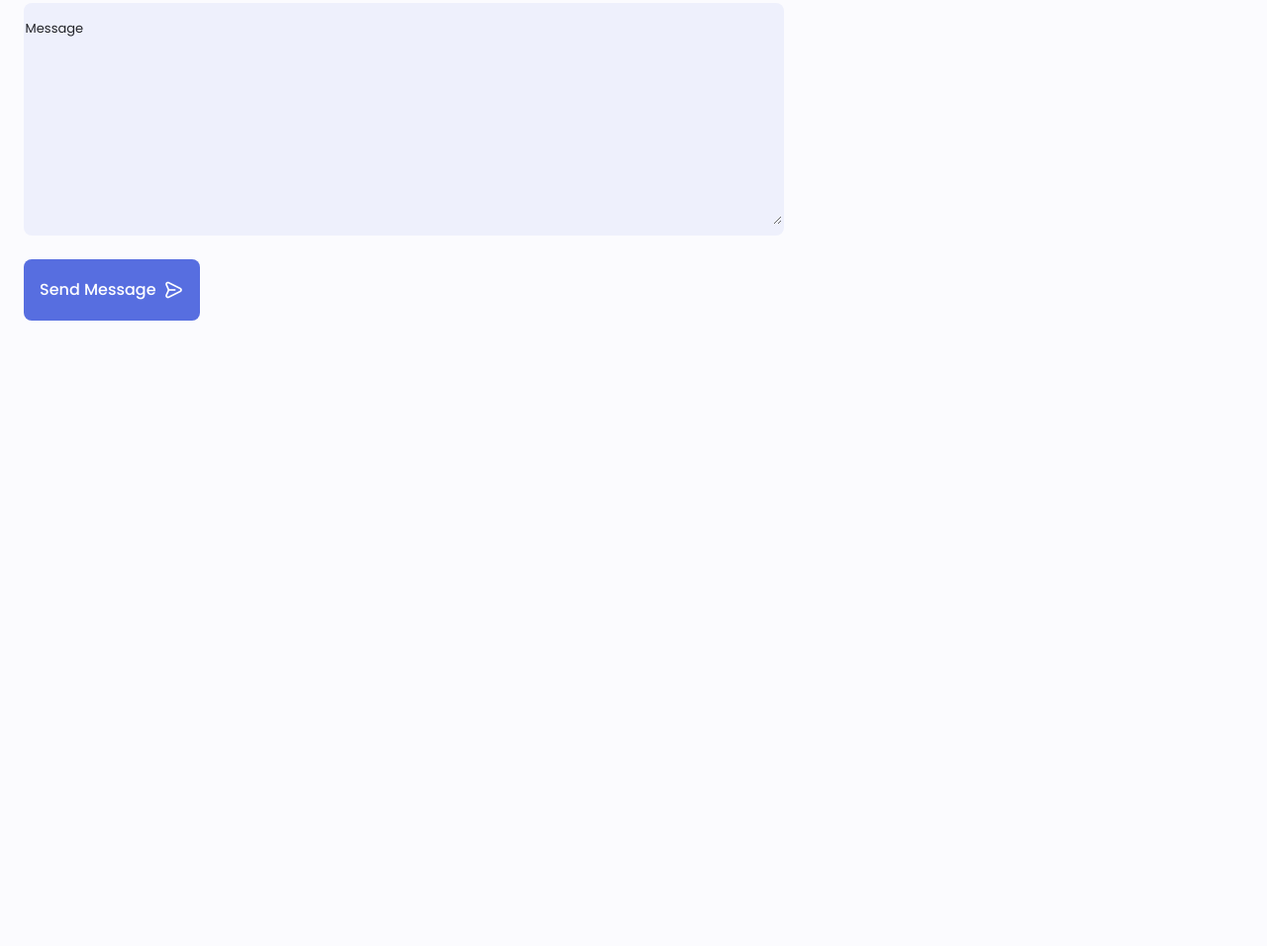
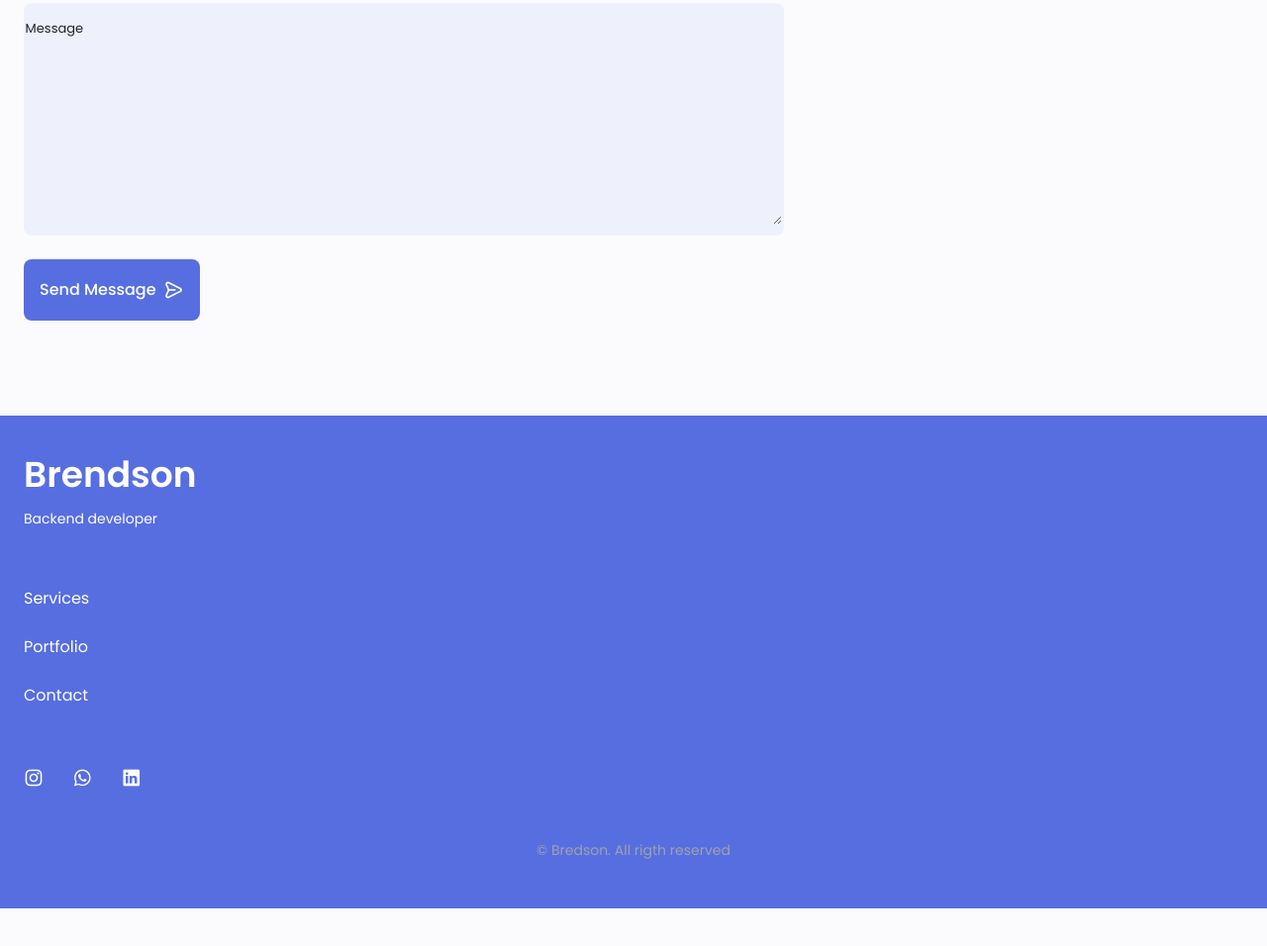
Before and after one commit to br3nds0n/br3nds0n.github.io, a plain HTML site: page index.html in a window 1280 px wide. Shown: the part 4836-5792 px from the top of the page at 99% size. Before the commit the page ends 5272 px from the top, so only its background shows below. Drawn offline with nearby package versions, Linux system fonts and the light colour scheme.

Commit message:
feat: created the footer

```diff
--- a/assets/css/styles.css
+++ b/assets/css/styles.css
@@ -841,8 +841,60 @@ img {
   padding: .25rem .5rem .5rem 0;
 }
 /*==================== FOOTER ====================*/
+.footer{
+  padding-top: 2rem;
+}
 
+.footer__container{
+  row-gap: 3.5rem;
+}
 
+.footer__bg{
+  background-color: var(--first-color-second);
+  padding: 2rem 0 3rem;
+}
+
+.footer__title{
+  font-size: var(--h1-font-size);
+  margin-bottom: var(--mb-0-25);
+}
+
+.footer__subtitle{
+  font-size: var(--small-font-size);
+}
+
+.footer__links{
+  display: flex;
+  flex-direction: column;
+  row-gap: 1.5rem;
+}
+
+.footer__link:hover{
+  color: var(--first-color-lighter);
+}
+
+.footer__social{
+  font-size: 1.25rem;
+  margin-right: var(--mb-1-5);
+}
+
+.footer__social:hover{
+  color: var(--first-color-lighter);
+}
+
+.footer__copy{
+  font-size: var(--small-font-size);
+  text-align: center;
+  color: var(--text-color-light);
+  margin-top: var(--mb-3);
+}
+
+.footer__title,
+.footer__subtitle,
+.footer__link,
+.footer__social{
+  color: #fff;
+}
 /*========== SCROLL UP ==========*/
 
 
--- a/index.html
+++ b/index.html
@@ -739,7 +739,46 @@
         </main>
 
         <!--==================== FOOTER ====================-->
-        <footer class="footer"></footer>
+        <footer class="footer">
+            <div class="footer__bg">
+                <div class="footer__container container grid">
+                    <div>
+                        <h1 class="footer__title">Brendson</h1>
+                        <span class="footer__subtitle">Backend developer</span>
+                    </div>
+
+                    <ul class="footer__links">
+                        <li>
+                            <a href="#services" class="footer__link">Services</a>
+                        </li>
+
+                        <li>
+                            <a href="#portfolio" class="footer__link">Portfolio</a>
+                        </li>
+
+                        <li>
+                            <a href="#contact" class="footer__link">Contact</a>
+                        </li>
+                    </ul>
+
+                    <div class="footer__socials">
+                        <a href="https://www.instagram.com/breendson/" target="_blank" class="footer__social">
+                            <i class="uil uil-instagram"></i>
+                        </a>
+
+                        <a href="https://contate.me/brendson" target="_blank" class="footer__social">
+                            <i class="uil uil-whatsapp"></i>
+                        </a>
+
+                        <a href="https://www.linkedin.com/in/brendson/" target="_blank" class="footer__social">
+                            <i class="uil uil-linkedin"></i>
+                        </a>
+                    </div>
+                </div>
+
+                <p class="footer__copy">&#169; Bredson. All rigth reserved</p>
+            </div>
+        </footer>
 
         <!--==================== SCROLL TOP ====================-->
 
```
